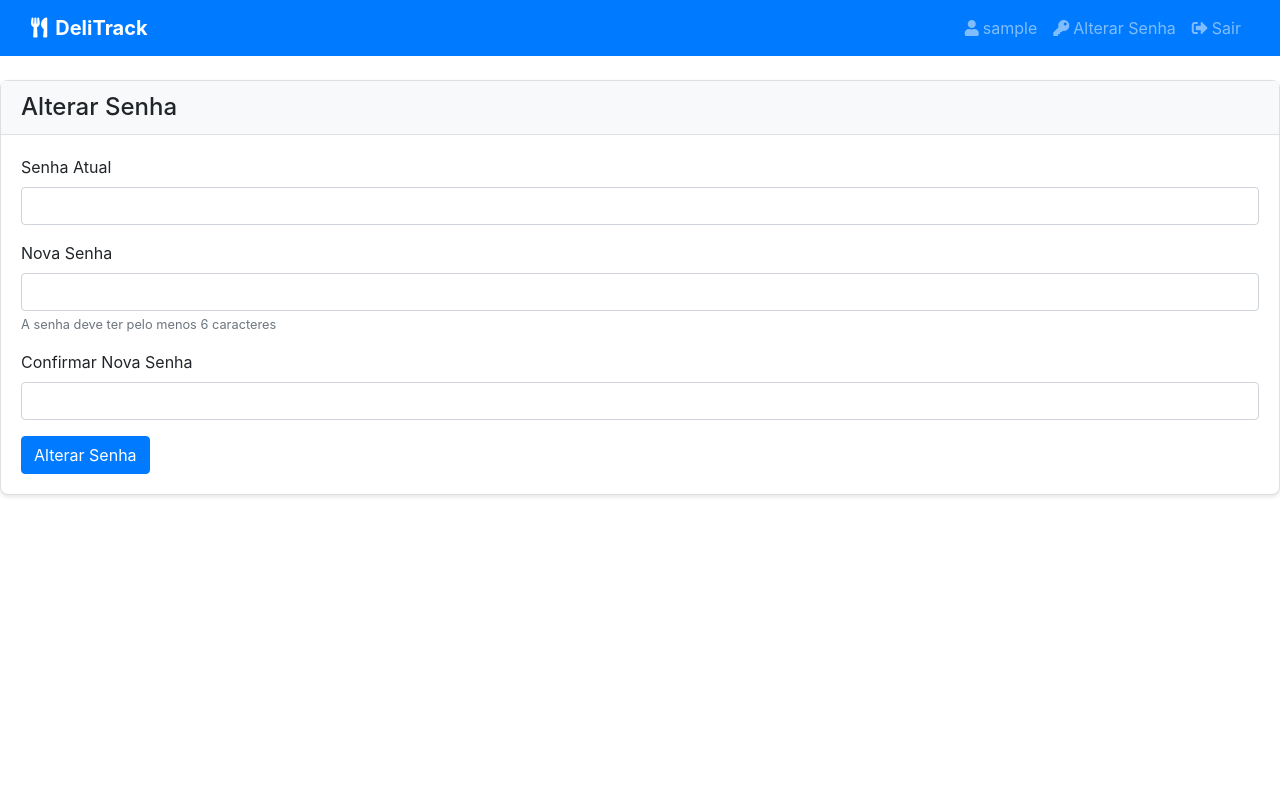
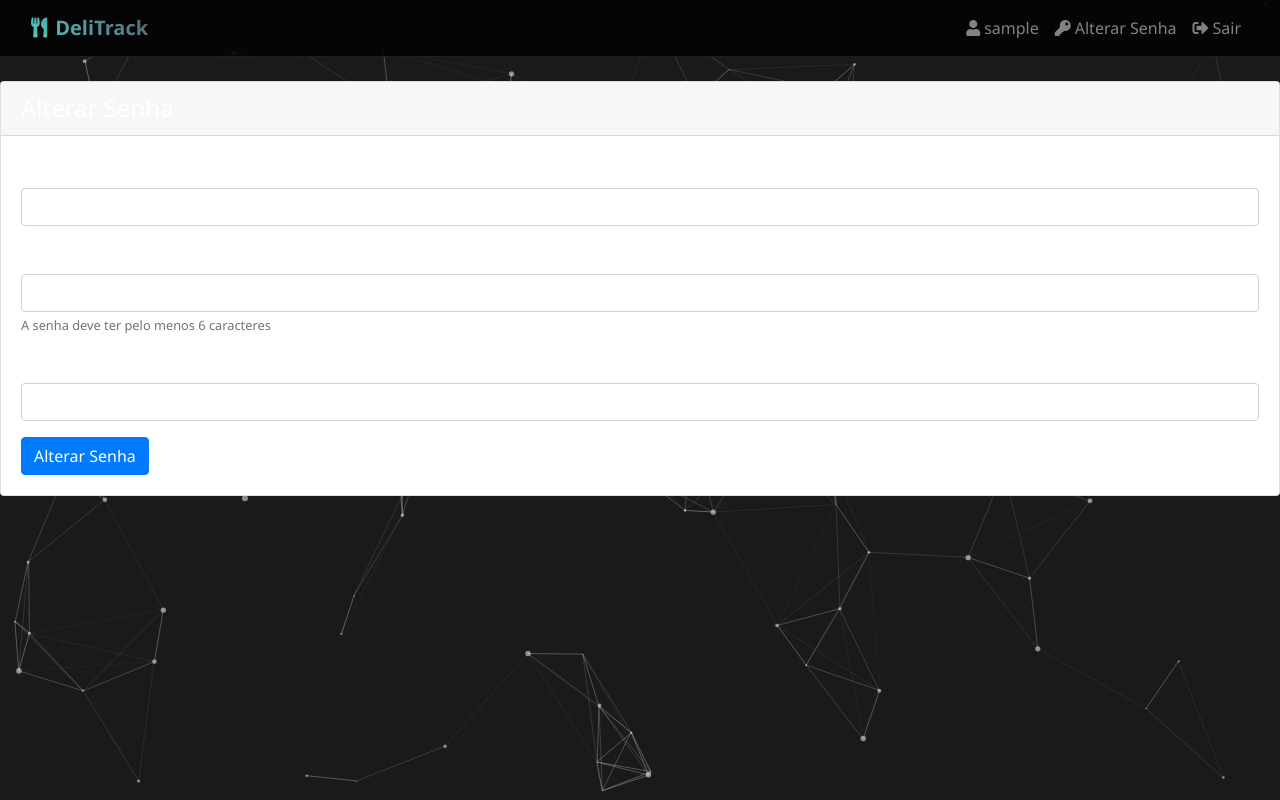
Before and after one commit to KerubinDev/DeliTrack, a Flask app: page /auth/alterar-senha in a window 1280 px wide. Run offline with Flask 3, Linux system fonts and the light colour scheme; the visitor is signed in with stand-in values (Sample User, id 1); parts of the project's set-up code (start-up, migrations or seed data) failed here and were passed over; some libraries are stand-ins or nearby versions.

Commit message:
inicialização de projeto

```diff
--- a/templates/base.html
+++ b/templates/base.html
@@ -11,36 +11,167 @@
 
     <!-- CSS Personalizado -->
     <style>
-        .navbar-brand {
+        body {
+            background: #1a1a1a;
+            color: #ffffff;
+            font-family: 'Segoe UI', Tahoma, Geneva, Verdana, sans-serif;
+        }
+
+        /* Navbar */
+        .navbar {
+            background: rgba(0, 0, 0, 0.8) !important;
+            backdrop-filter: blur(10px);
+            border-bottom: 1px solid rgba(255, 255, 255, 0.1);
+        }
+
+        /* Cards com efeito glassmorphism */
+        .glass-card {
+            background: rgba(255, 255, 255, 0.1);
+            backdrop-filter: blur(10px);
+            border: 1px solid rgba(255, 255, 255, 0.1);
+            border-radius: 15px;
+            box-shadow: 0 8px 32px 0 rgba(0, 0, 0, 0.37);
+        }
+
+        .glass-header {
+            background: rgba(255, 255, 255, 0.05);
+            border-bottom: 1px solid rgba(255, 255, 255, 0.1);
+            border-radius: 15px 15px 0 0;
+            padding: 1rem;
+        }
+
+        /* Botões neon */
+        .btn-neon {
+            background: linear-gradient(45deg, #4ECDC4, #556270);
+            border: none;
+            color: white;
+            text-shadow: 0 0 10px rgba(78, 205, 196, 0.5);
+            transition: all 0.3s ease;
+        }
+
+        .btn-neon:hover {
+            transform: translateY(-2px);
+            box-shadow: 0 5px 15px rgba(78, 205, 196, 0.4);
+            color: white;
+        }
+
+        /* Status badges */
+        .status-badge {
+            padding: 0.35em 1em;
+            border-radius: 50px;
+            font-size: 0.85em;
+            color: white;
+            margin-left: 0.5em;
+            text-shadow: 0 0 10px rgba(255, 255, 255, 0.5);
+        }
+
+        /* Textos com gradiente */
+        .text-gradient {
+            background: linear-gradient(45deg, #4ECDC4, #556270);
+            -webkit-background-clip: text;
+            -webkit-text-fill-color: transparent;
             font-weight: bold;
         }
-        .card {
-            box-shadow: 0 2px 4px rgba(0,0,0,0.1);
+
+        /* Fundo com partículas */
+        .particles-background {
+            position: fixed;
+            top: 0;
+            left: 0;
+            width: 100%;
+            height: 100%;
+            z-index: -1;
+        }
+
+        /* Container principal */
+        .dashboard-container {
+            position: relative;
+            z-index: 1;
+            padding: 2rem;
+        }
+
+        /* Tabelas customizadas */
+        .custom-table {
+            background: rgba(255, 255, 255, 0.05);
+            border-radius: 10px;
+            overflow: hidden;
+        }
+
+        .custom-table th {
+            background: rgba(255, 255, 255, 0.1);
+            color: #4ECDC4;
+            font-weight: 600;
+            border: none;
+        }
+
+        .custom-table td {
+            border-color: rgba(255, 255, 255, 0.1);
+            color: #ffffff;
+        }
+
+        /* Inputs estilizados */
+        .neo-input, .neo-select {
+            background: rgba(255, 255, 255, 0.1);
+            border: 1px solid rgba(255, 255, 255, 0.2);
             border-radius: 8px;
-            margin-bottom: 1rem;
+            color: white;
+            padding: 0.5rem 1rem;
         }
-        .card-header {
-            background-color: #f8f9fa;
-            border-bottom: 1px solid rgba(0,0,0,0.1);
+
+        .neo-input:focus, .neo-select:focus {
+            background: rgba(255, 255, 255, 0.15);
+            border-color: #4ECDC4;
+            box-shadow: 0 0 15px rgba(78, 205, 196, 0.3);
+            color: white;
         }
-        .btn {
-            border-radius: 4px;
+
+        .neo-select option {
+            background: #1a1a1a;
+            color: white;
         }
-        .table th {
-            border-top: none;
+
+        /* Labels flutuantes */
+        .floating-label {
+            position: relative;
+            margin-bottom: 1.5rem;
         }
-        .badge {
-            padding: 0.5em 1em;
+
+        .neo-label {
+            color: rgba(255, 255, 255, 0.7);
+            font-size: 0.9em;
+            margin-bottom: 0.5rem;
+            display: block;
+        }
+
+        /* Alertas estilizados */
+        .alert {
+            background: rgba(255, 255, 255, 0.1);
+            border: 1px solid rgba(255, 255, 255, 0.2);
+            color: white;
+        }
+
+        /* Animações */
+        .pulse-effect {
+            animation: pulse 2s infinite;
+        }
+
+        @keyframes pulse {
+            0% { transform: scale(1); }
+            50% { transform: scale(1.05); }
+            100% { transform: scale(1); }
         }
     </style>
 
     {% block styles %}{% endblock %}
 </head>
 <body>
+    <!-- Fundo com partículas -->
+    <div id="particles-js" class="particles-background"></div>
+
     <!-- Navbar -->
-    <nav class="navbar navbar-expand-lg navbar-dark bg-primary">
+    <nav class="navbar navbar-expand-lg navbar-dark">
         <div class="container-fluid">
-            <a class="navbar-brand" href="{{ url_for('main.index') }}">
+            <a class="navbar-brand text-gradient" href="{{ url_for('main.index') }}">
                 <i class="fas fa-utensils mr-2"></i>DeliTrack
             </a>
             <button class="navbar-toggler" type="button" data-toggle="collapse" data-target="#navbarNav">
@@ -75,7 +206,7 @@
     {% with messages = get_flashed_messages(with_categories=true) %}
         {% if messages %}
             {% for category, message in messages %}
-                <div class="alert alert-{{ category }} alert-dismissible fade show m-3" role="alert">
+                <div class="alert alert-{{ category }} alert-dismissible fade show m-3 glass-card" role="alert">
                     {{ message }}
                     <button type="button" class="close" data-dismiss="alert">
                         <span>&times;</span>
@@ -94,11 +225,45 @@
     <script src="https://code.jquery.com/jquery-3.5.1.min.js"></script>
     <script src="https://cdn.jsdelivr.net/npm/popper.js@1.16.1/dist/umd/popper.min.js"></script>
     <script src="https://stackpath.bootstrapcdn.com/bootstrap/4.5.2/js/bootstrap.min.js"></script>
+    <script src="https://cdn.jsdelivr.net/particles.js/2.0.0/particles.min.js"></script>
 
-    <!-- Scripts Personalizados -->
-    {% block scripts %}{% endblock %}
+    <!-- Inicialização das partículas -->
+    <script>
+        particlesJS("particles-js", {
+            particles: {
+                number: { value: 80, density: { enable: true, value_area: 800 } },
+                color: { value: "#ffffff" },
+                shape: { type: "circle" },
+                opacity: { value: 0.5, random: false },
+                size: { value: 3, random: true },
+                line_linked: {
+                    enable: true,
+                    distance: 150,
+                    color: "#ffffff",
+                    opacity: 0.4,
+                    width: 1
+                },
+                move: {
+                    enable: true,
+                    speed: 2,
+                    direction: "none",
+                    random: false,
+                    straight: false,
+                    out_mode: "out",
+                    bounce: false
+                }
+            },
+            interactivity: {
+                detect_on: "canvas",
+                events: {
+                    onhover: { enable: true, mode: "repulse" },
+                    onclick: { enable: true, mode: "push" },
+                    resize: true
+                }
+            },
+            retina_detect: true
+        });
 
-    <script>
         // Fechar alertas automaticamente após 5 segundos
         $(document).ready(function() {
             setTimeout(function() {
@@ -106,5 +271,8 @@
             }, 5000);
         });
     </script>
+
+    <!-- Scripts Personalizados -->
+    {% block scripts %}{% endblock %}
 </body>
 </html>
```
